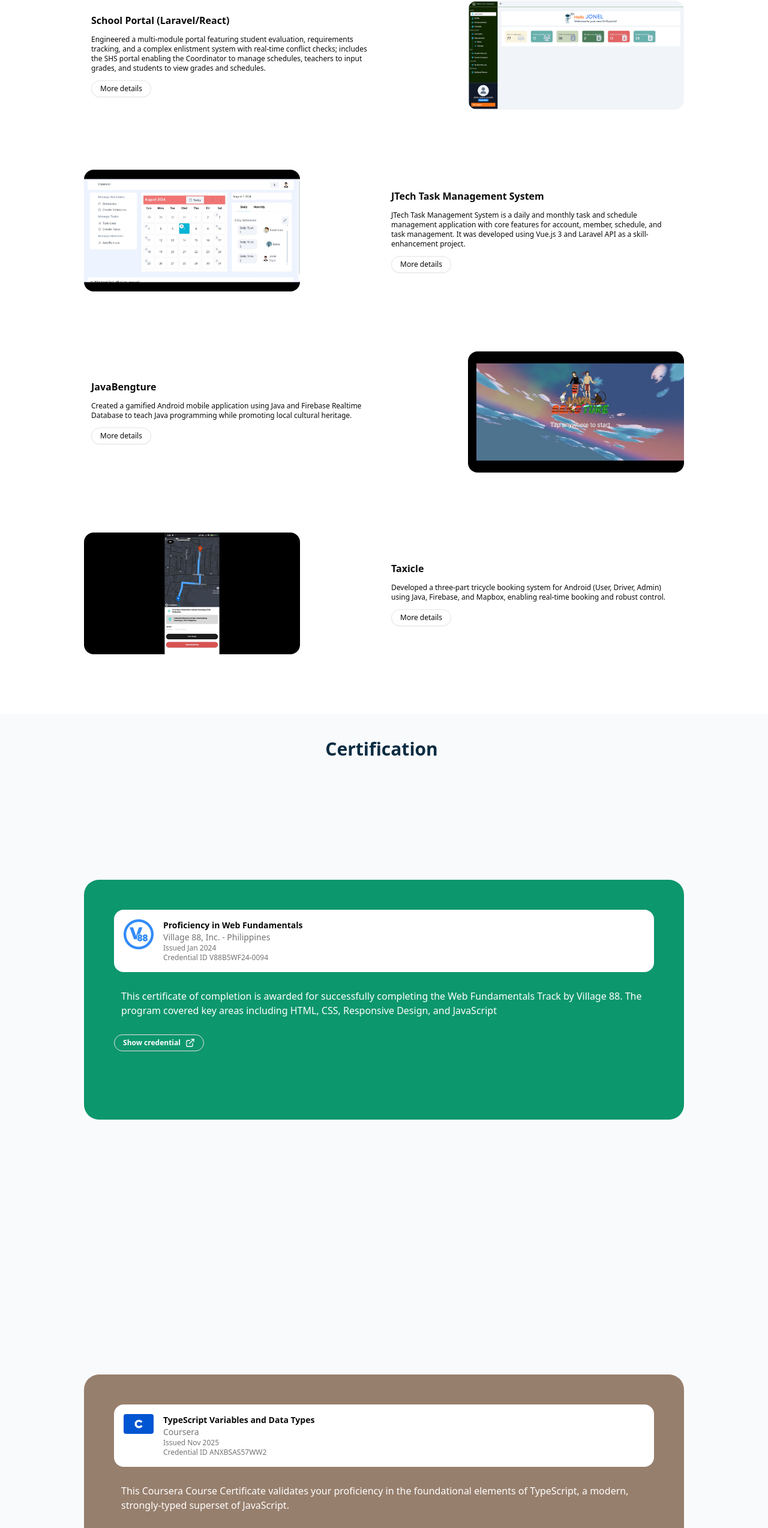
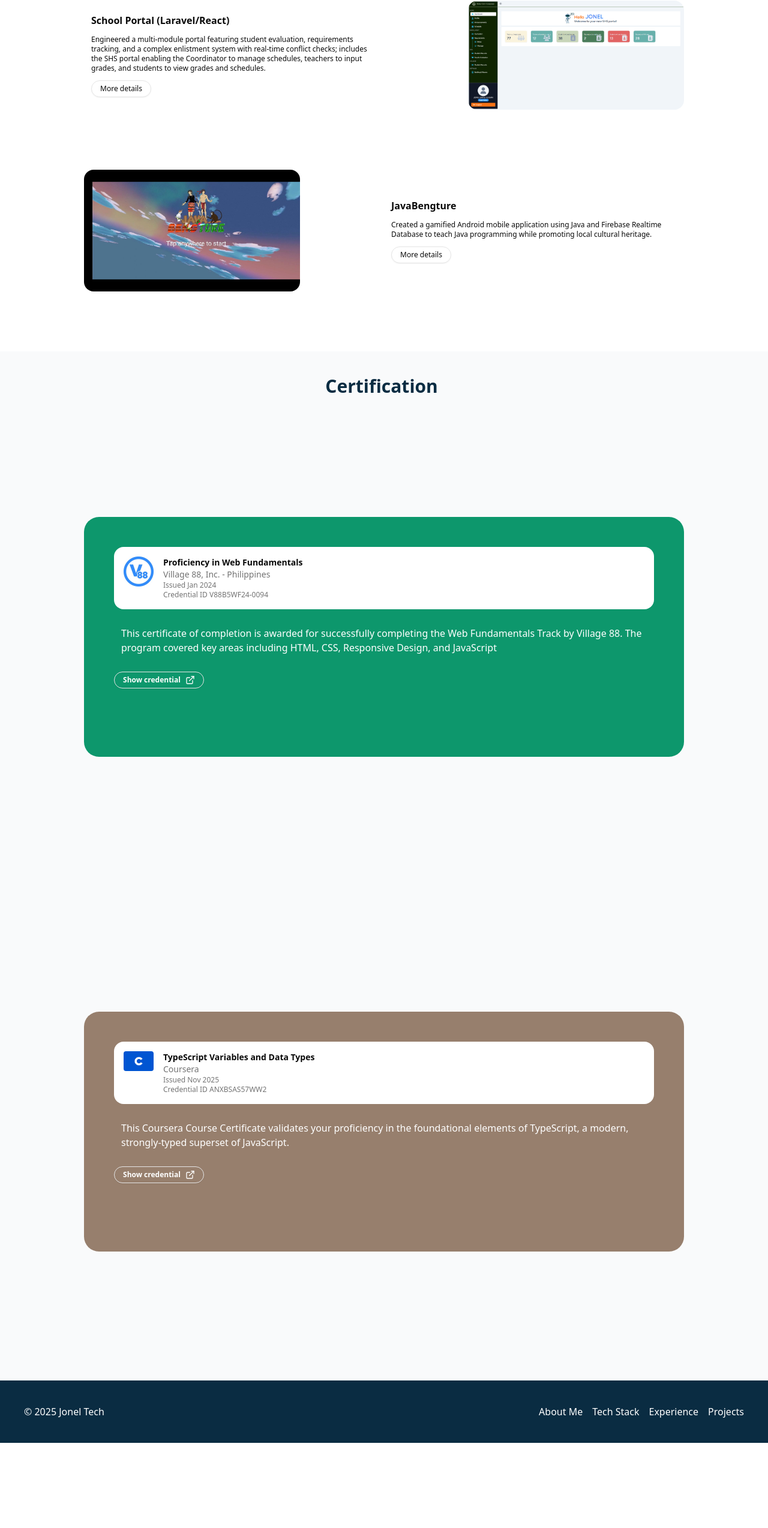
Before and after one commit to joneltech07/joneltech, a Next.js app: page / in a window 1280 px wide. Shown: the part 4476-7024 px from the top of the page at 60% size. After the commit the page ends 6882 px from the top, so only its background shows below. Built offline with nearby package versions, Linux system fonts and the light colour scheme.

Commit message:
Remove other not eye catching projects, add initial footer.

```diff
--- a/app/(root)/page.tsx
+++ b/app/(root)/page.tsx
@@ -14,6 +14,7 @@ import AnimatedText from "@/components/AnimatedText";
 import Experience from "../Experience/page";
 import { certfificates } from "@/constants/certificates";
 import Certificate from "@/components/cards/Certificate";
+import Footer from "@/components/footer";
 
 export default function Index() {
   const container = useRef<HTMLElement | null>(null);
@@ -120,6 +121,8 @@ export default function Index() {
             })}
           </div>
         </section>
+
+        <Footer />
       </main>
     </ReactLenis>
   );
--- /dev/null
+++ b/components/footer/index.tsx
@@ -0,0 +1,16 @@
+import React from "react";
+
+export default function Footer() {
+  return (
+    <div className="p-[40px] flex justify-between bg-[#0a2c42] text-white">
+      <p>&copy; 2025 Jonel Tech</p>
+
+      <div className="flex gap-4 justify-between">
+        <a href="">About Me</a>
+        <a href="">Tech Stack</a>
+        <a href="">Experience</a>
+        <a href="">Projects</a>
+      </div>
+    </div>
+  );
+}
--- a/constants/projects.ts
+++ b/constants/projects.ts
@@ -73,18 +73,6 @@ export const ytCardDetails = [
     },
   },
   {
-    thumbnail: "/images/projects/jtech-task/jtech-task-thumbnail.jpg",
-    title: "JTech Task Management System",
-    desc: "JTech Task Management System is a daily and monthly task and schedule management application with core features for account, member, schedule, and task management. It was developed using Vue.js 3 and Laravel API as a skill-enhancement project.",
-    type: "yt",
-    more: {
-      id: "dop_-klmo_s",
-      descs: [
-        "Built a Task Management System using Vue.js 3 Composition API and Laravel API. Feature comprehensive management of accounts, scheules, and tasks.",
-      ],
-    },
-  },
-  {
     thumbnail: "/images/projects/java-bengture/javabengture-thumbnail.jpg",
     title: "JavaBengture",
     desc: "Created a gamified Android mobile application using Java and Firebase Realtime Database to teach Java programming while promoting local cultural heritage.",
@@ -96,16 +84,4 @@ export const ytCardDetails = [
       ],
     },
   },
-  {
-    thumbnail: "/images/projects/taxicle/taxicle-thumbnail.jpg",
-    title: "Taxicle",
-    desc: "Developed a three-part tricycle booking system for Android (User, Driver, Admin) using Java, Firebase, and Mapbox, enabling real-time booking and robust control.",
-    type: "yt",
-    more: {
-      id: "76vqKWuWRiw",
-      descs: [
-        "Taxicle: Developed a three-part tricycle booking system (User, Drive, Admin). Integrated Firebase Realtime Database for real-time synchronization and Mapbox for geolocation functionalities.",
-      ],
-    },
-  },
 ];
```
